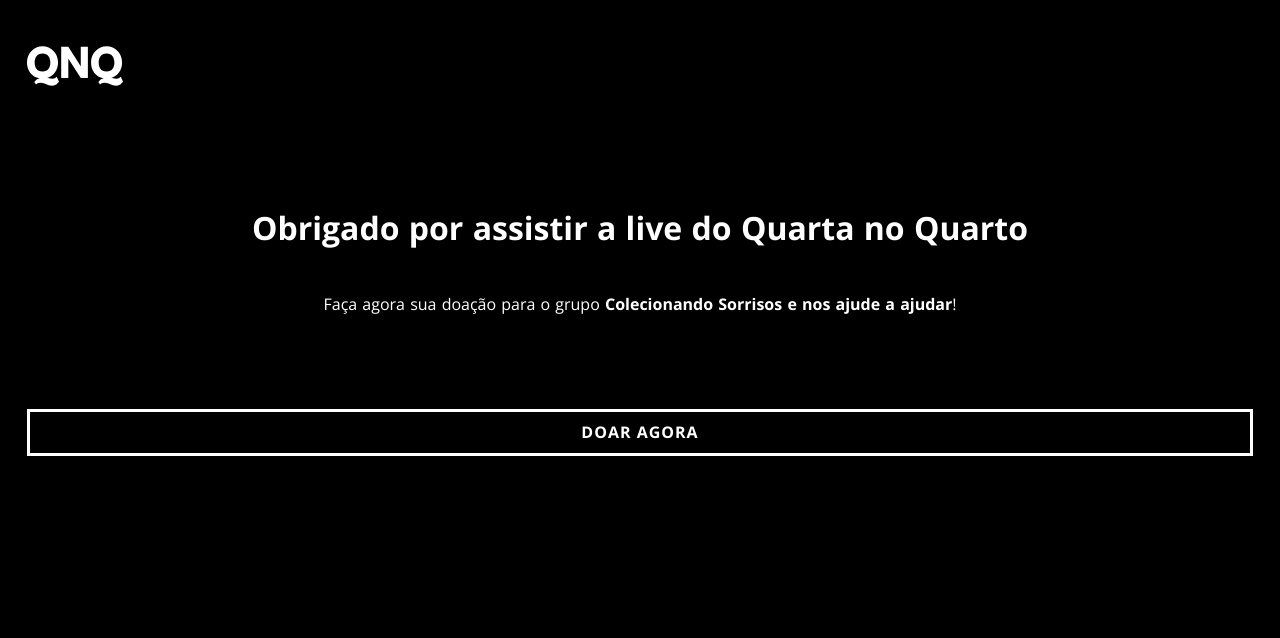
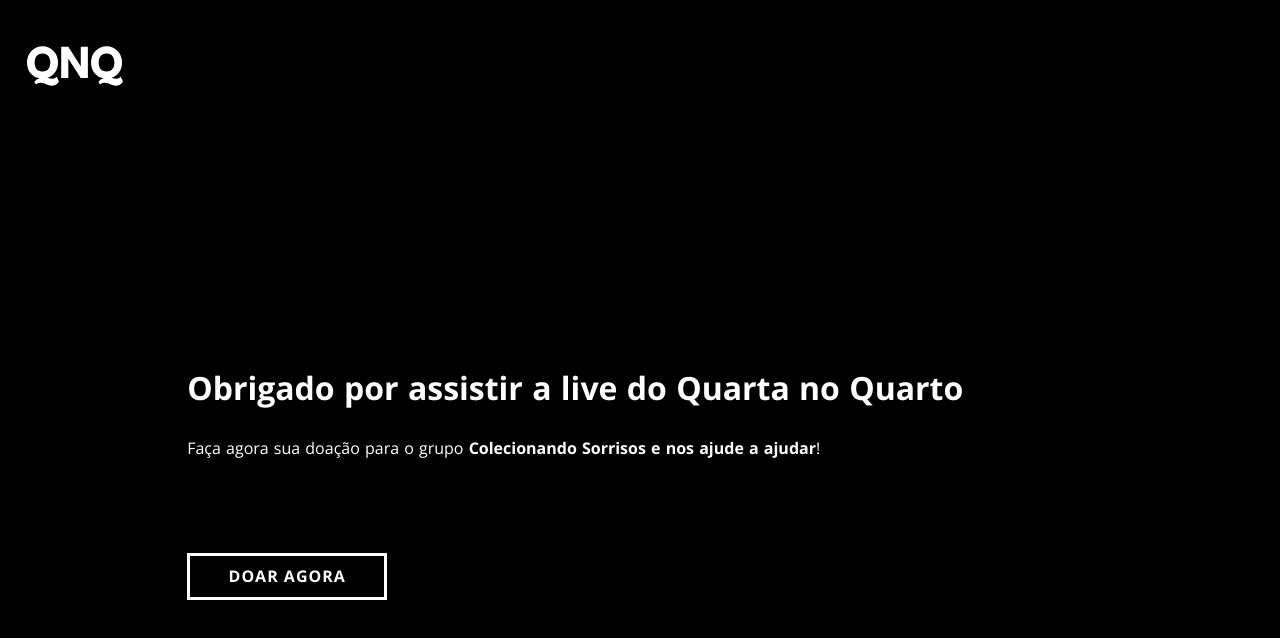
Before and after one commit to guilhermesooares/app-qnq, a Nuxt app: page / in a window 1280 px wide. Shown: the top 638 px of the page. Built offline with nearby package versions, Linux system fonts and the light colour scheme.

Commit message:
Correções home

```diff
--- /dev/null
+++ b/components/Header.vue
@@ -0,0 +1,15 @@
+<template>
+  <div class="container__header">
+    <Logo />
+  </div>
+</template>
+
+<script>
+import Logo from '~/components/Logo'
+
+export default {
+  components: {
+    Logo
+  }
+}
+</script>
--- a/components/Logo.vue
+++ b/components/Logo.vue
@@ -13,6 +13,7 @@
     />
   </svg>
 </template>
+
 <style>
 .logo {
   animation: 1s appear;
--- a/layouts/default.vue
+++ b/layouts/default.vue
@@ -1,13 +1,23 @@
 <template>
-  <div>
+  <div class="container">
+    <Header />
     <nuxt />
   </div>
 </template>
 
-<style>
+<script>
+import Header from '~/components/Header'
+
+export default {
+  components: {
+    Header
+  }
+}
+</script>
+
+
+<style lang="scss">
 html {
-  font-family: 'Source Sans Pro', -apple-system, BlinkMacSystemFont, 'Segoe UI',
-    Roboto, 'Helvetica Neue', Arial, sans-serif;
   font-size: 16px;
   word-spacing: 1px;
   -ms-text-size-adjust: 100%;
@@ -24,32 +34,12 @@ html {
   margin: 0;
 }
 
-.button--green {
-  display: inline-block;
-  border-radius: 4px;
-  border: 1px solid #3b8070;
-  color: #3b8070;
-  text-decoration: none;
-  padding: 10px 30px;
-}
-
-.button--green:hover {
-  color: #fff;
-  background-color: #3b8070;
-}
-
-.button--grey {
-  display: inline-block;
-  border-radius: 4px;
-  border: 1px solid #35495e;
-  color: #35495e;
-  text-decoration: none;
-  padding: 10px 30px;
-  margin-left: 15px;
-}
-
-.button--grey:hover {
-  color: #fff;
-  background-color: #35495e;
+.container {
+  padding: 1.7rem;
+  &__header {
+    svg {
+      width: 6rem;
+    }
+  }
 }
 </style>
--- a/pages/index.vue
+++ b/pages/index.vue
@@ -1,42 +1,34 @@
 <template>
-  <div class="container">
-    <div class="container__header">
-      <Logo />
-    </div>
-    <div class="container__content">
+  <div class="container-content">
+    <div class="container-content__titles">
       <h1>Obrigado por assistir a live do Quarta no Quarto</h1>
       <p>
         Faça agora sua doação para o grupo
         <strong>Colecionando Sorrisos e nos ajude a ajudar</strong>!
       </p>
     </div>
-    <div class="container__actions">
-      <Button @click="donate = true">Doar agora</Button>
+
+    <div class="container-content__actions">
+      <Button>Doar agora</Button>
     </div>
   </div>
 </template>
 
 <script>
 import Button from '~/components/Button'
-import Logo from '~/components/Logo'
 
 export default {
   components: {
-    Logo,
     Button
   }
 }
 </script>
 
 <style lang="scss">
-.container {
-  padding: 1.7rem;
-  &__header {
-    svg {
-      width: 6rem;
-    }
-  }
-  &__content {
+@import 'styles/breakpoints.scss';
+
+.container-content {
+  &__titles {
     padding-top: 10vh;
     padding-bottom: 6rem;
     text-align: center;
@@ -51,4 +43,27 @@ export default {
     }
   }
 }
+
+@media #{$large-and-up} {
+  .container-content {
+    &__titles {
+      text-align: left;
+      h1 {
+        margin-bottom: 2rem;
+      }
+    }
+
+    &__actions {
+      .btn {
+        max-width: 12.5rem;
+      }
+    }
+  }
+}
+
+@media #{$x-large-and-up} {
+  .container-content {
+    padding: 10rem 1rem 5rem 10rem;
+  }
+}
 </style>
```
